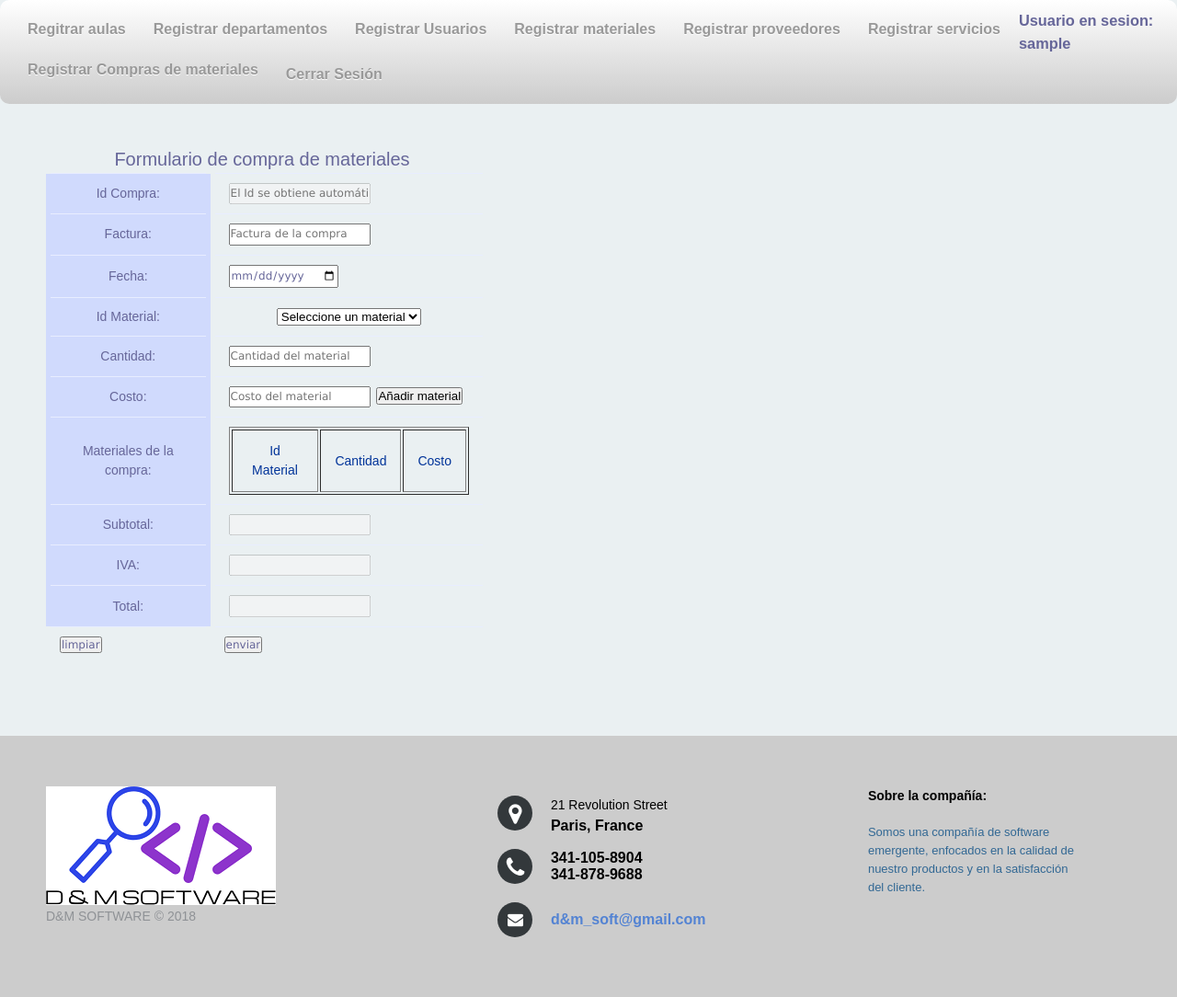
After one commit to ManiSan21/RequisitionWebSystem, a PHP site: page /movimientos/compraMaterialesF.php in a window 1280 px wide. The commit adds this page. Shown: the whole page at 92% size. Run offline with PHP 8.4, Linux system fonts and the light colour scheme; the visitor is signed in with stand-in values (Sample User, id 1); tables that the repository leaves empty or names only in its code hold one stand-in row (values such as "Sample post"); lists and menus that the app fills with data are empty; some libraries are stand-ins or nearby versions.

Commit message:
Movimiento
Cambios al CSS del footer y cambios a los movimientos.

```diff
--- a/catalogos/RegistrarAulasF.php
+++ b/catalogos/RegistrarAulasF.php
@@ -9,7 +9,7 @@
     </head>
     <body>
         <?php
-          include "../nav.html";
+          include "../nav.php";
           if(!@$_POST['aula'])
          ?>
         <form name="form1" action="RegistrarAulas.php" method="post">
--- a/catalogos/RegistrarDepartamentosF.php
+++ b/catalogos/RegistrarDepartamentosF.php
@@ -8,7 +8,7 @@
     </head>
     <body>
         <?php
-          include "../nav.html";
+          include "../nav.php";
          ?>
         <form name="form1" action="RegistrarDepartamentos.php" method="post">
             <input type="hidden" name="oculto" value="valorOculto" />
--- a/catalogos/RegistrarUsuarioF.php
+++ b/catalogos/RegistrarUsuarioF.php
@@ -8,7 +8,7 @@
     </head>
     <body>
         <?php
-          include "../nav.html";
+          include "../nav.php";
          ?>
         <form name="form1" action="RegistroUsuarios.php" method="post">
             <input type="hidden" name="oculto" value="valorOculto" />
--- a/catalogos/RegistroMaterialesForm.php
+++ b/catalogos/RegistroMaterialesForm.php
@@ -8,7 +8,7 @@
     </head>
     <body>
         <?php
-          include "../nav.html";
+          include "../nav.php";
          ?>
         <form name="form1" action="RegistroMateriales.php" method="post">
             <input type="hidden" name="oculto" value="valorOculto" />
@@ -47,7 +47,7 @@
                                 $sql = "SELECT IdProveedor FROM proveedores";
                                 $result = mysqli_query($conexionSql, $sql);
 
-                                while($row = $result->fetch_assoc())//= mysqli_fetch_row($result))
+                                while($row = $result->fetch_assoc())
                                 {
                                     echo "<option value='".$row['IdProveedor']."'>".$row['IdProveedor']."</option>";
                                 }
--- a/catalogos/RegistroProveedoresF.php
+++ b/catalogos/RegistroProveedoresF.php
@@ -9,7 +9,7 @@
     </head>
     <body>
         <?php
-          include "../nav.html";
+          include "../nav.php";
          ?>
         <form name="form1" action="RegistroProveedores.php" method="post">
             <input type="hidden" name="oculto" value="valorOculto" />
--- a/catalogos/RegistroServiciosF.php
+++ b/catalogos/RegistroServiciosF.php
@@ -8,7 +8,7 @@
     </head>
     <body>
         <?php
-          include "../nav.html";
+          include "../nav.php";
         ?>
         <form name="form1" action="RegistroServicios.php" method="post">
             <input type="hidden" name="oculto" value="valorOculto" />
--- /dev/null
+++ b/cerrarSesion.php
@@ -0,0 +1,4 @@
+<?php
+    session_destroy();
+    header('Location: indexLogin.html');
+?>
--- a/consultas/ConsultaMateriales.php
+++ b/consultas/ConsultaMateriales.php
@@ -39,7 +39,7 @@
                 $sql = "SELECT * FROM materiales";
                 $result = mysqli_query($conexionSql, $sql);
 
-                while($row = $result->fetch_assoc())//= mysqli_fetch_row($result))
+                while($row = $result->fetch_assoc())
                 {
                     echo "<tr>";
                     echo "<td>".$row['IdMaterial']."</td>";
--- a/css/estiloMenu.css
+++ b/css/estiloMenu.css
@@ -66,5 +66,5 @@ nav ul li a{
 }
 
 nav ul li a:hover {
-    color:#000;
+    color:#000000;
 }
--- a/css/footer-distributed-with-address-and-phones.css
+++ b/css/footer-distributed-with-address-and-phones.css
@@ -1,6 +1,6 @@
 .footer-distributed{
-	background-color: #292c2f;
-	box-shadow: 0 1px 1px 0 rgba(0, 0, 0, 0.12);
+	background-color: #CCC;
+	box-shadow: 0 1px 1px 0 rgb(112, 96, 255);
 	box-sizing: border-box;
 	width: 100%;
 	text-align: left;
@@ -83,7 +83,7 @@
 
 .footer-distributed .footer-center p{
 	display: inline-block;
-	color: #ffffff;
+	color: #000000;
 	vertical-align: middle;
 	margin:0;
 }
@@ -109,7 +109,7 @@
 
 .footer-distributed .footer-company-about{
 	line-height: 20px;
-	color:  #92999f;
+	color:  #326894;
 	font-size: 13px;
 	font-weight: normal;
 	margin: 0;
@@ -117,7 +117,7 @@
 
 .footer-distributed .footer-company-about span{
 	display: block;
-	color:  #ffffff;
+	color:  #000000;
 	font-size: 14px;
 	font-weight: bold;
 	margin-bottom: 20px;
--- a/indexLogin.html
+++ b/indexLogin.html
@@ -49,7 +49,7 @@
 					</div>
 
 					<div class="container-login100-form-btn m-t-17">
-						<button class="login100-form-btn">
+						<button class="login100-form-btn" name="Enviar">
 							Entrar
 						</button>
 					</div>
--- a/indexNormal.html
+++ b/indexNormal.html
@@ -16,5 +16,10 @@
                 <li><a title="registrarServicios" href="catalogos/registrarServiciosF.php">Registrar servicios</a></li>-->
             </ul>
         </nav>
+        <table style="width:100%">
+            <tr colspan="2">
+              <td style="text-align:center"><img src="img/logoDM.png"/></td>
+            </tr>
+          </table>
     </body>
 </html>
--- /dev/null
+++ b/movimientos/compraMaterialesF.php
@@ -0,0 +1,179 @@
+<!DOCTYPE html>
+<html>
+    <head>
+        <title>Compra de materiales</title>
+        <meta charset="UTF-8">
+        <link rel="stylesheet" type="text/css" href="../css/estilos.css">
+        <link rel="stylesheet" type="text/css" href="../css/estiloMenu.css" />
+        <script>
+
+            function materialesCompra(){
+                var idMaterial = document.getElementById('materiales').value;
+                var cantidad = document.getElementById('cantidad').value;
+                var costo = document.getElementById('costo').value;
+                var tabla = document.getElementById('tablaMateriales');
+                var numFilas = document.getElementById('tablaMateriales').rows.length;
+
+                var subtotal = cantidad * costo;
+                var iva = subtotal * 0.16;
+                var total = subtotal + iva;
+
+                var subtotalValor = document.getElementById('subtotal');
+                var ivaValor = document.getElementById('iva');
+                var totalValor = document.getElementById('total');
+
+                var subtotalFin = parseFloat(subtotalValor.value);
+                var ivaFin = parseFloat(ivaValor.value);
+                var totalFin = parseFloat(totalValor.value);
+
+                subtotalFin = parseFloat(subtotalFin + subtotal);
+                ivaFin = parseInt(ivaFin + iva);
+                totalFin = parseInt(totalFin + total);
+
+                subtotalValor.value = subtotalFin;
+                ivaValor.value = ivaFin;
+                totalValor.value = totalFin;
+
+                var columnas = "";
+
+                numFilas = numFilas + 1;
+
+                var fila = tabla.insertRow();
+                var columna1 = fila.insertCell(0);
+                var columna2 = fila.insertCell(1);
+                var columna3 = fila.insertCell(2);
+
+                columna1.innerHTML = idMaterial;
+                columna2.innerHTML = cantidad;
+                columna3.innerHTML = costo;
+            }
+        </script>
+    </head>
+    <body>
+        <?php
+            include "../nav.php";
+        ?>
+        <form name="form1" action="aniadirMateriales.php" method="post" onsubmit="return false">
+            <input type="hidden" name="oculto" value="valorOculto" />
+            <table width="100%" id="one-column-emphasis" style="text-align:center">
+                <caption>
+                    Formulario de compra de materiales
+                </caption>
+                <tr>
+                    <td class="oce-first" style="text-align:center">
+                        Id Compra:
+                    </td>
+                    <td style="text-align:center">
+                        <input class="default" type="text" name="id" placeholder="El Id se obtiene automáticamente" disabled/>
+                    </td>
+                </tr>
+                <tr>
+                    <td class="oce-first" style="text-align:center">
+                        Factura:
+                    </td>
+                    <td style="text-align:center">
+                        <input class="default" type="text" name="factura" placeholder="Factura de la compra" />
+                    </td>
+                </tr>
+                <tr>
+                    <td class="oce-first" style="text-align:center">
+                        Fecha:
+                    </td>
+                    <td style="text-align:center">
+                        <input class="default" id="fecha" type="date" name="fecha" placeholder="Descripción del servicio" />
+                    </td>
+                </tr>
+                <tr>
+                    <td class="oce-first">
+                        Id Material:
+                    </td>
+                    <td>
+                        <select name="materiales" id="materiales">
+                            <option value="ninguno">Seleccione un material</option>
+                            <?php
+                                include "../conexion.php";
+
+                                $sql = "SELECT IdMaterial FROM materiales";
+                                $result = mysqli_query($conexion, $sql);
+
+                                while($row = $result->fetch_assoc())
+                                {
+                                    echo "<option value'".$row['IdMaterial']."'>".$row['IdMaterial']."</option>";
+                                }
+
+                                mysqli_close($conexion);
+                            ?>
+                        </select>
+                    </td>
+                </tr>
+                <tr>
+                    <td class="oce-first" style="text-align:center">
+                        Cantidad:
+                    </td>
+                    <td style="text-align:center">
+                        <input class="default" type="text" id="cantidad" name="cantidad" placeholder="Cantidad del material" />
+                    </td>
+                </tr>
+                <tr>
+                    <td class="oce-first" style="text-align:center">
+                        Costo:
+                    </td>
+                    <td style="text-align:center">
+                        <input class="default" type="text" id="costo" name="costo" placeholder="Costo del material" />
+                        <button name="aniadir" onclick="materialesCompra()">Añadir material</button>
+                    </td>
+                </tr>
+                <tr style="text-align:center">
+                    <td class="oce-first" style="text-align:center">
+                        Materiales de la compra:
+                    </td>
+                    <td>
+                        <!--<p id="tabla"></p>-->
+                        <table border="1" id="tablaMateriales" name="tablaMateriales">
+                            <tr>
+                                <th>Id Material</th>
+                                <th>Cantidad</th>
+                                <th>Costo</th>
+                            </tr>
+                        </table>
+                    </td>
+                </tr>
+                <tr>
+                <td class="oce-first" style="text-align:center">
+                    Subtotal:
+                </td>
+                <td style="text-align:center">
+                    <input class="default" type="text" id="subtotal" name="subtotal" disabled />
+                </td>
+            </tr>
+            <tr>
+                <td class="oce-first" style="text-align:center">
+                    IVA:
+                </td>
+                <td style="text-align:center">
+                    <input class="default" type="text" id="iva" name="iva" disabled/>
+                </td>
+            </tr>
+            <tr>
+                <td class="oce-first" style="text-align:center">
+                    Total:
+                </td>
+                <td style="text-align:center">
+                    <input class="default" type="text" id="total" name="total" disabled/>
+                </td>
+            </tr>
+                <tr style="text-align: center;">
+                    <td>
+                        <input type="reset" value="limpiar" class="default" />
+                    </td>
+                     <td>
+                        <input type="submit" name="enviar" value="enviar" class="default" />
+                    </td>
+                </tr>
+            </table>
+        </form>
+        <?php
+          include "../footer.html";
+        ?>
+    </body>
+</html>
--- a/nav.html
+++ b/nav.html
@@ -11,7 +11,7 @@
           <li><a title="registrarAulas" href="RegistrarAulasF.php">Regitrar aulas</a></li>
           <li><a title="registrarDepartamentos" href="RegistrarDepartamentosF.php">Registrar departamentos</a></li>
           <li><a title="registrarUsuarios" href="RegistrarUsuarioF.php">Registrar Usuarios</a></li>
-          <li><a title="registrarMateriales" href="catalogos/RegistroMaterialesForm.php">Registrar materiales</a></li>
+          <li><a title="registrarMateriales" href="RegistroMaterialesForm.php">Registrar materiales</a></li>
           <li><a title="registarProveedores" href="RegistroProveedoresF.php">Registro proveedores</a></li>
           <li><a title="registarServicios" href="RegistroServiciosF.php">Registro servicios</a></li>
       </ul>
--- /dev/null
+++ b/nav.php
@@ -0,0 +1,30 @@
+<?php
+    session_start();
+
+    $usuario = $_SESSION['usuario'];
+    $contra = $_SESSION['contra'];
+?>
+
+<!DOCTYPE html>
+<html>
+  <head>
+    <meta charset="utf-8">
+    <link rel="stylesheet" type="text/css" href="css/estiloMenu.css" />
+    <title>RWS - Página principal</title>
+  </head>
+  <body>
+    <nav>
+      <ul>
+      <li><a title="registrarAulas" href="../catalogos/RegistrarAulasF.php">Regitrar aulas</a></li>
+      <li><a title="registrarDepartamentos" href="../catalogos/RegistrarDepartamentosF.php">Registrar departamentos</a></li>
+      <li><a title="registrarUsuarios" href="../catalogos/RegistrarUsuarioF.php">Registrar Usuarios</a></li>
+      <li><a title="registrarMateriales" href="../catalogos/RegistroMaterialesForm.php">Registrar materiales</a></li>
+      <li><a title="registrarProveedores" href="../catalogos/registrarProveedoresF.php">Registrar proveedores</a></li>
+      <li><a title="registrarServicios" href="../catalogos/registrarServiciosF.php">Registrar servicios</a></li>
+      <li><a title="compraMateriales" href="../movimientos/compraMaterialesF.php">Registrar Compras de materiales</a></li>
+      <h3>Usuario en sesion: <?php echo $usuario; ?></h3>
+      <li><a title="cerrarSesion" name="cerrarSession" href="cerrarSesion.php">Cerrar Sesión</a></li>
+      </ul>
+    </nav>
+  </body>
+</html>
```
Also changed, not shown: index.php (+9 -1 lines), indexAdmin.php (added, +36 -0 lines), movimientos/aniadirMateriales.php (added, +48 -0 lines).
